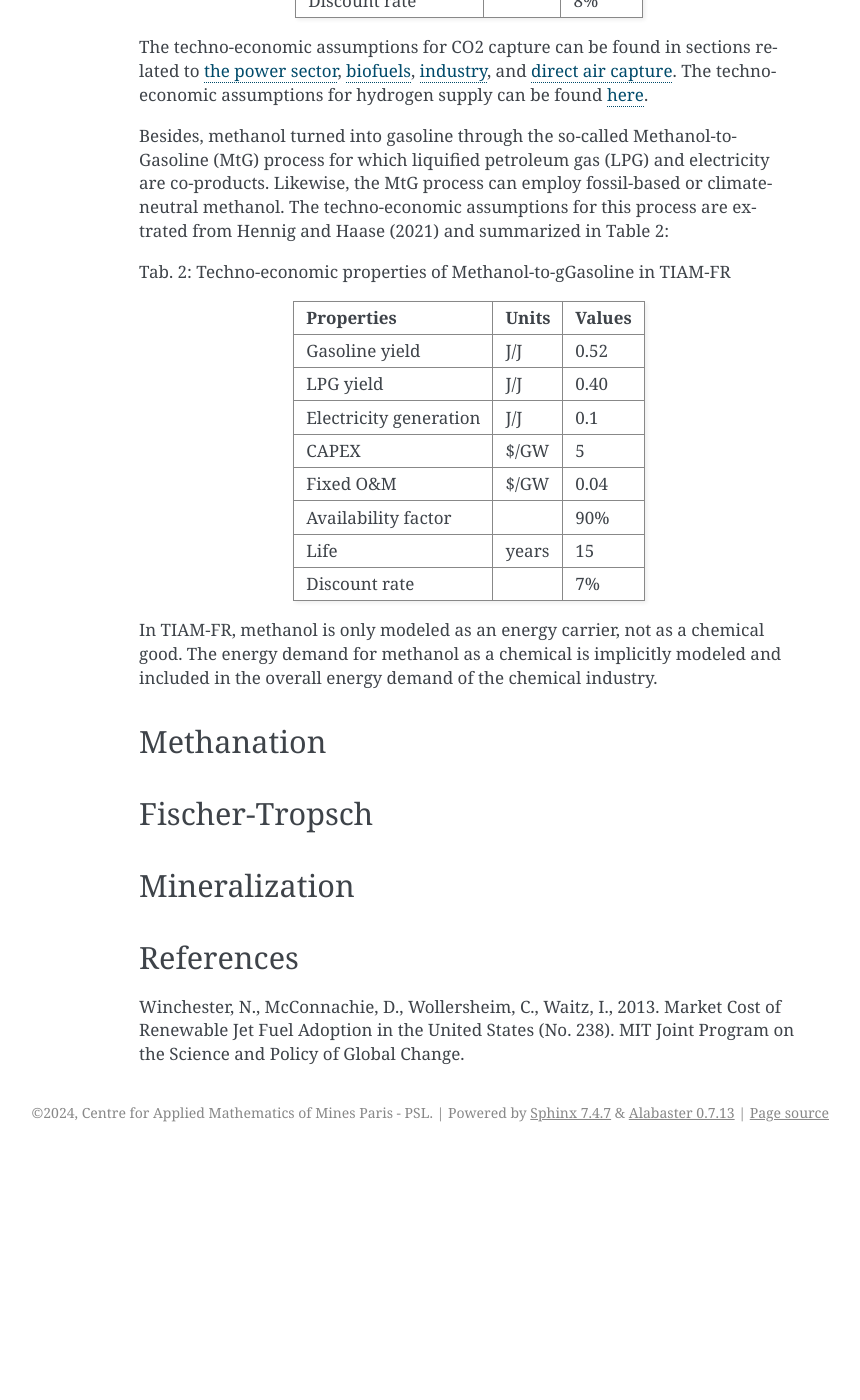
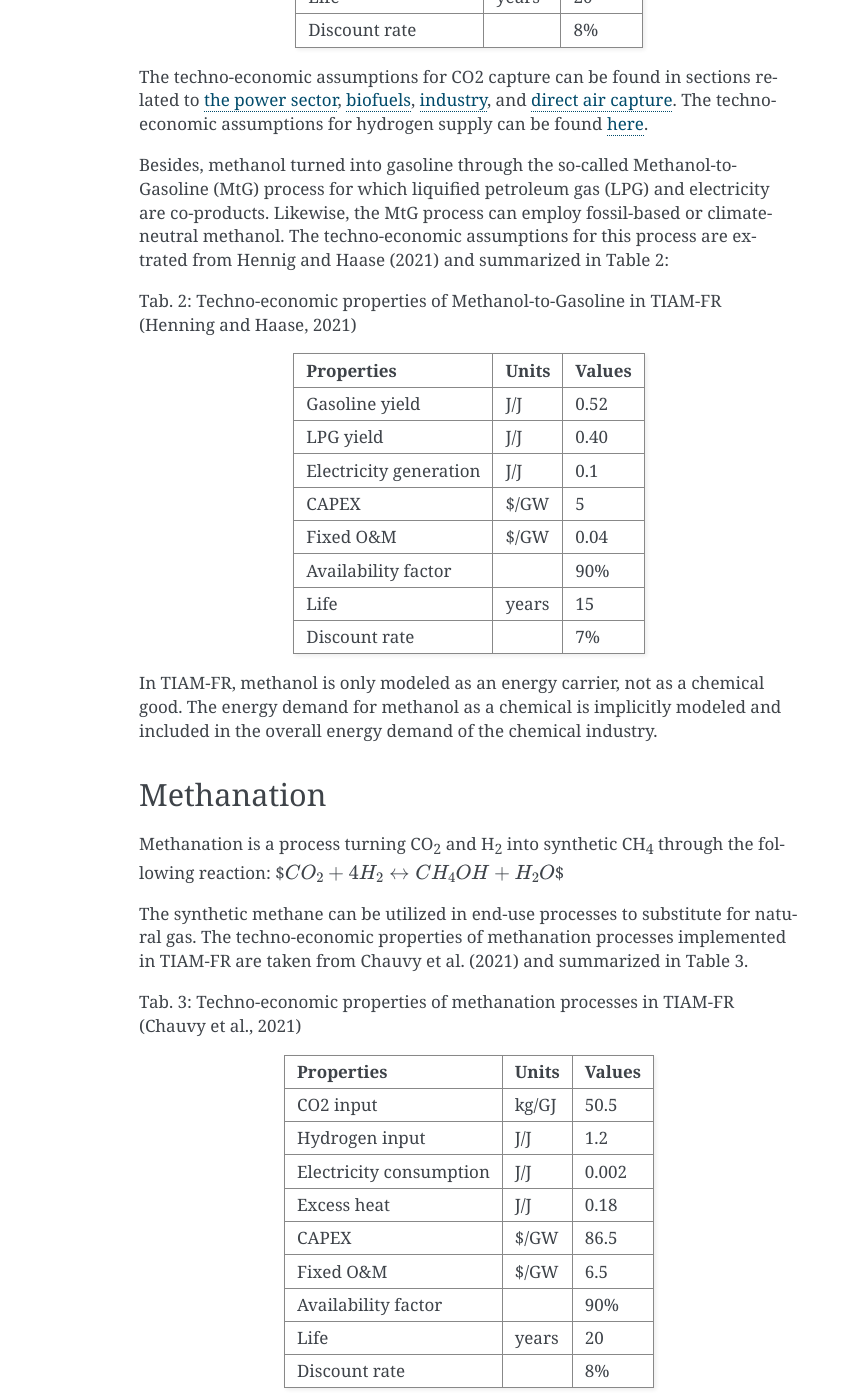
Before and after one commit to LucasDesport/tiam-fr, a Sphinx documentation site: the page built from docs/sectoral-coverage/synthetic-fuels.md, in a window 1280 px wide and 1400 px high, scrolled down 1657 px. Shown: the whole window, without its empty margins (281-1141 px from the left). Built offline with Sphinx 7.4.7, drawn with Linux system fonts in a browser that asks for light colours; pages that are not in the unit, such as notebooks, are missing from menus; before the commit the page ends 2809 px from its top, so only the background shows below that; some of the changed text lies outside the part shown.

Commit message:
Update synthetic-fuels.md

```diff
--- a/docs/sectoral-coverage/synthetic-fuels.md
+++ b/docs/sectoral-coverage/synthetic-fuels.md
@@ -11,7 +11,7 @@ For routes converting CO<sub>2</sub> into synthetic fuels, several designs are i
 ![CCU designs](CCU-designs.png)
 Fig. 1: Different designs for CO<sub>2</sub> utiliation in TIAM-FR
 
-As it is assumed that 90% of the CO<sub>2</sub> processed is actually converted, residual emissions are accounted for 1% of the CO<sub>2</sub> flow in the case where fossil CO<sub>2</sub> is employed. For processes convertin CO<sub>2</sub> into synthetic fuels, capacity designs are assumed to a commercial capacity of 11.2 PJ/y (Winchester et al., 2013)
+As it is assumed that 90% of the CO<sub>2</sub> processed is actually converted, residual emissions are accounted for 1% of the CO<sub>2</sub> flow in the case where fossil CO<sub>2</sub> is employed. For processes convertin CO<sub>2</sub> into synthetic fuels, capacity designs are assumed to a commercial capacity of 11.2 PJ/y (Winchester et al., 2013). All CO<sub>2</sub> utilization processes are commercially available as of 2030.
 
 ## Hydrogenation
 
@@ -38,7 +38,7 @@ The techno-economic assumptions for CO2 capture can be found in sections related
 
 Besides, methanol turned into gasoline through the so-called Methanol-to-Gasoline (MtG) process for which liquified petroleum gas (LPG) and electricity are co-products. Likewise, the MtG process can employ fossil-based or climate-neutral methanol. The techno-economic assumptions for this process are extrated from Hennig and Haase (2021) and summarized in Table 2:
 
-Tab. 2: Techno-economic properties of Methanol-to-gGasoline in TIAM-FR
+Tab. 2: Techno-economic properties of Methanol-to-Gasoline in TIAM-FR (Henning and Haase, 2021)
 |Properties|Units|Values|
 |----------|-----|------|
 |Gasoline yield|J/J|0.52|
@@ -53,6 +53,25 @@ Tab. 2: Techno-economic properties of Methanol-to-gGasoline in TIAM-FR
 In TIAM-FR, methanol is only modeled as an energy carrier, not as a chemical good. The energy demand for methanol as a chemical is implicitly modeled and included in the overall energy demand of the chemical industry.
 
 ## Methanation
+Methanation is a process turning CO<sub>2</sub> and H<sub>2</sub> into synthetic CH<sub>4</sub> through the following reaction:
+$$
+CO_2+4H_2↔CH_4 OH+H_2O
+$$
+
+The synthetic methane can be utilized in end-use processes to substitute for natural gas. The techno-economic properties of methanation processes implemented in TIAM-FR are taken from Chauvy et al. (2021) and summarized in Table 3.
+
+Tab. 3: Techno-economic properties of methanation processes in TIAM-FR (Chauvy et al., 2021)
+|Properties|Units|Values|
+|----------|-----|------|
+|CO2 input|kg/GJ|50.5|
+|Hydrogen input|J/J|1.2|
+|Electricity consumption|J/J|0.002|
+|Excess heat|J/J|0.18|
+|CAPEX|$/GW|86.5|
+|Fixed O&M|$/GW|6.5|
+|Availability factor||90%|
+|Life|years|20|
+|Discount rate||8%|
 
 ## Fischer-Tropsch
 
```
